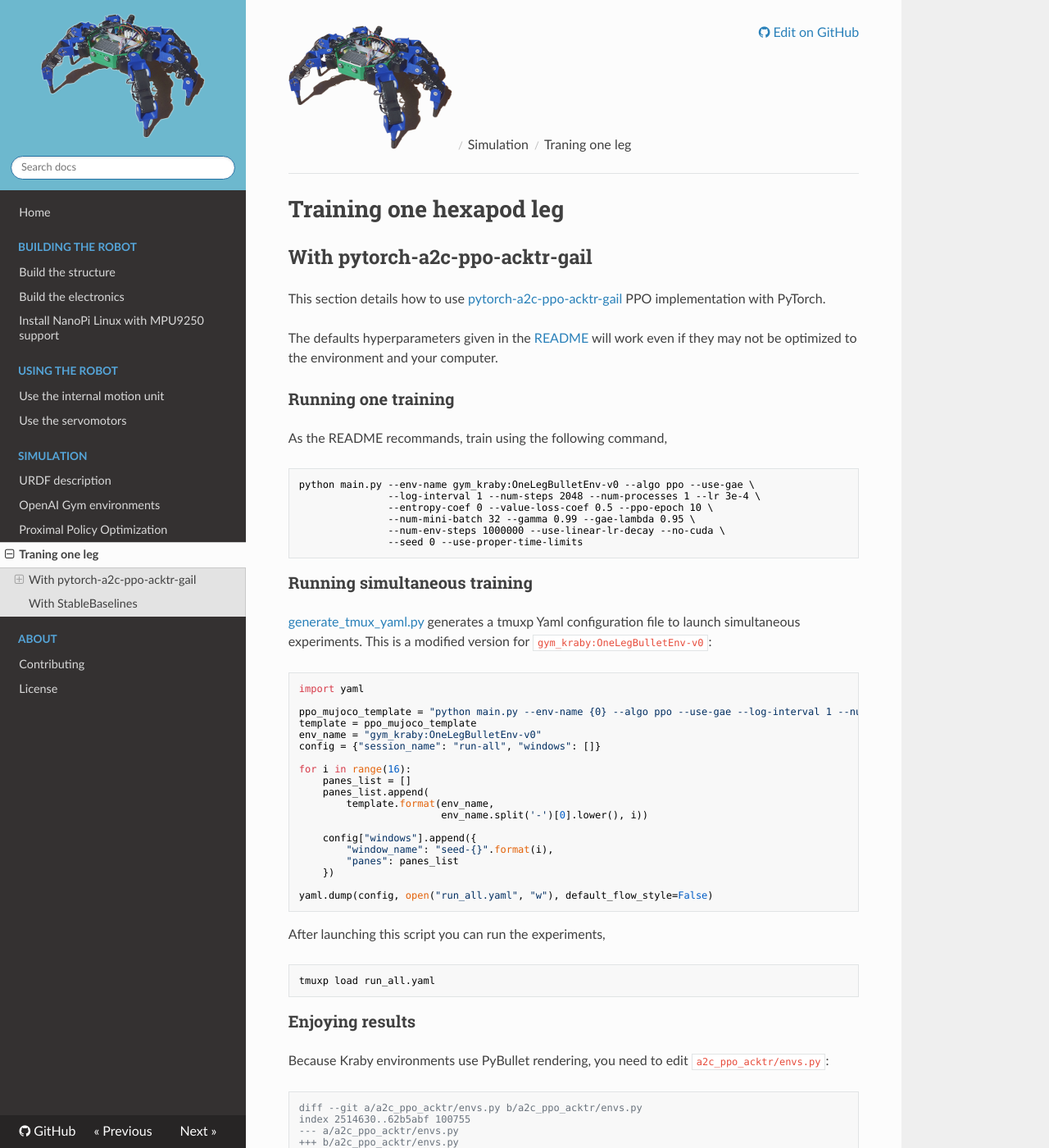
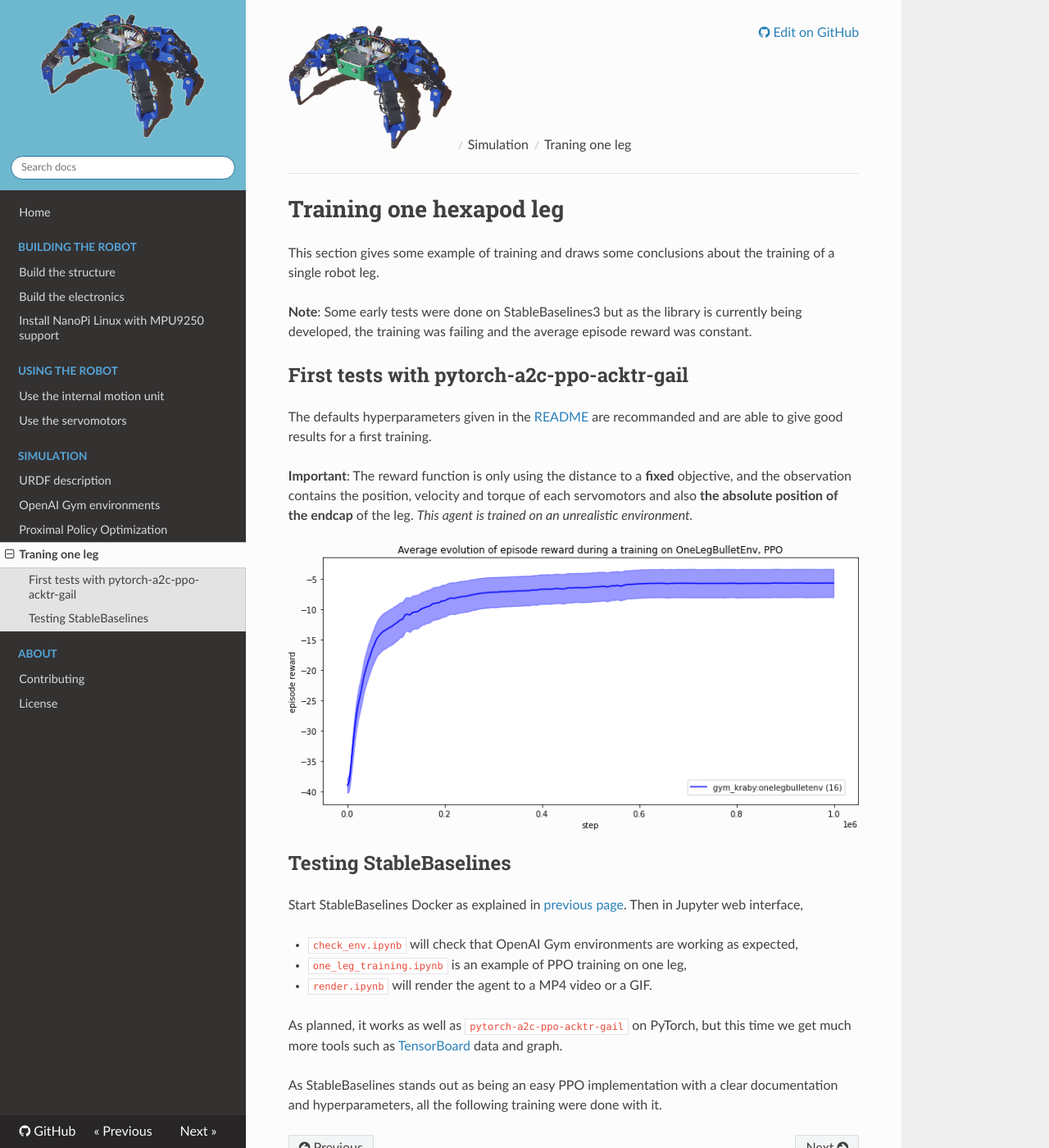
Before and after one commit to erdnaxe/kraby, an MkDocs documentation site: the page built from docs/training_one_leg.md, in a window 1280 px wide and 1400 px high. Shown: the whole window at 82% size. Built offline with MkDocs 1.6.1, drawn with Linux system fonts in a browser that asks for light colours; nearby versions of some CDN libraries; some of the changed text lies outside the part shown.

Commit message:
Let's document early training

````diff
--- a/docs/training_one_leg.md
+++ b/docs/training_one_leg.md
@@ -1,96 +1,26 @@
 # Training one hexapod leg
 
-## With pytorch-a2c-ppo-acktr-gail
+This section gives some example of training and draws some conclusions about
+the training of a single robot leg.
 
-This section details how to use
-[pytorch-a2c-ppo-acktr-gail](https://github.com/ikostrikov/pytorch-a2c-ppo-acktr-gail)
-PPO implementation with PyTorch.
+**Note**: Some early tests were done on StableBaselines3
+but as the library is currently being developed,
+the training was failing and the average episode reward was constant.
+
+## First tests with pytorch-a2c-ppo-acktr-gail
 
 The defaults hyperparameters given in the
 [README](https://github.com/ikostrikov/pytorch-a2c-ppo-acktr-gail/blob/master/README.md)
-will work even if they may not be optimized to the environment and your computer.
+are recommanded and are able to give good results for a first training.
 
-### Running one training
-
-As the README recommands, train using the following command,
-
-```bash
-python main.py --env-name gym_kraby:OneLegBulletEnv-v0 --algo ppo --use-gae \
-               --log-interval 1 --num-steps 2048 --num-processes 1 --lr 3e-4 \
-               --entropy-coef 0 --value-loss-coef 0.5 --ppo-epoch 10 \
-               --num-mini-batch 32 --gamma 0.99 --gae-lambda 0.95 \
-               --num-env-steps 1000000 --use-linear-lr-decay --no-cuda \
-               --seed 0 --use-proper-time-limits
-```
-
-### Running simultaneous training
-
-[generate_tmux_yaml.py](https://github.com/ikostrikov/pytorch-a2c-ppo-acktr-gail/blob/master/generate_tmux_yaml.py)
-generates a tmuxp Yaml configuration file to launch simultaneous experiments.
-This is a modified version for `gym_kraby:OneLegBulletEnv-v0`:
-
-```Python
-import yaml
-
-ppo_mujoco_template = "python main.py --env-name {0} --algo ppo --use-gae --log-interval 1 --num-steps 2048 --num-processes 1 --lr 3e-4 --entropy-coef 0 --value-loss-coef 0.5 --ppo-epoch 10 --num-mini-batch 32 --gamma 0.99 --gae-lambda 0.95 --num-env-steps 1000000 --use-linear-lr-decay --no-cuda --log-dir /tmp/gym/{1}/{1}-{2} --seed {2} --use-proper-time-limits"
-template = ppo_mujoco_template
-env_name = "gym_kraby:OneLegBulletEnv-v0"
-config = {"session_name": "run-all", "windows": []}
-
-for i in range(16):
-    panes_list = []
-    panes_list.append(
-        template.format(env_name,
-                        env_name.split('-')[0].lower(), i))
-
-    config["windows"].append({
-        "window_name": "seed-{}".format(i),
-        "panes": panes_list
-    })
-
-yaml.dump(config, open("run_all.yaml", "w"), default_flow_style=False)
-```
-
-After launching this script you can run the experiments,
-
-```bash
-tmuxp load run_all.yaml
-```
-
-### Enjoying results
-
-Because Kraby environments use PyBullet rendering,
-you need to edit `a2c_ppo_acktr/envs.py`:
-
-```diff
-diff --git a/a2c_ppo_acktr/envs.py b/a2c_ppo_acktr/envs.py
-index 2514630..62b5abf 100755
---- a/a2c_ppo_acktr/envs.py
-+++ b/a2c_ppo_acktr/envs.py
-@@ -35,7 +35,8 @@ def make_env(env_id, seed, rank, log_dir, allow_early_resets):
-             _, domain, task = env_id.split('.')
-             env = dm_control2gym.make(domain_name=domain, task_name=task)
-         else:
--            env = gym.make(env_id)
-+            env = gym.make(env_id, render=True)
-
-         is_atari = hasattr(gym.envs, 'atari') and isinstance(
-             env.unwrapped, gym.envs.atari.atari_env.AtariEnv)
-```
-
-Then launch a demo with:
-
-```bash
-python enjoy.py --load-dir trained_models/ppo --env-name "gym_kraby:OneLegBulletEnv-v0"
-```
-
-You may also use
-[visualize.ipynb](https://github.com/ikostrikov/pytorch-a2c-ppo-acktr-gail/blob/master/visualize.ipynb)
-to plot the average episode reward by the step (with standard deviation of this average).
+**Important**: The reward function is only using the distance to a **fixed** objective,
+and the observation contains the position, velocity and torque of each servomotors
+and also **the absolute position of the endcap** of the leg.
+*This agent is trained on an unrealistic environment.*
 
 ![Training results](img/training_one_leg_pytorch-a2c-ppo-acktr-gail.png)
 
-## With StableBaselines
+## Testing StableBaselines
 
 Start StableBaselines Docker as explained in [previous page](implementations_ppo.md).
 Then in Jupyter web interface,
@@ -98,3 +28,11 @@ Then in Jupyter web interface,
 -   `check_env.ipynb` will check that OpenAI Gym environments are working as expected,
 -   `one_leg_training.ipynb` is an example of PPO training on one leg,
 -   `render.ipynb` will render the agent to a MP4 video or a GIF.
+
+As planned, it works as well as `pytorch-a2c-ppo-acktr-gail` on PyTorch,
+but this time we get much more tools such as
+[TensorBoard](https://www.tensorflow.org/tensorboard) data and graph.
+
+As StableBaselines stands out as being an easy PPO implementation
+with a clear documentation and hyperparameters,
+all the following training were done with it.
````
Also changed, not shown: docs/implementations_ppo.md (+42 -1 lines).
